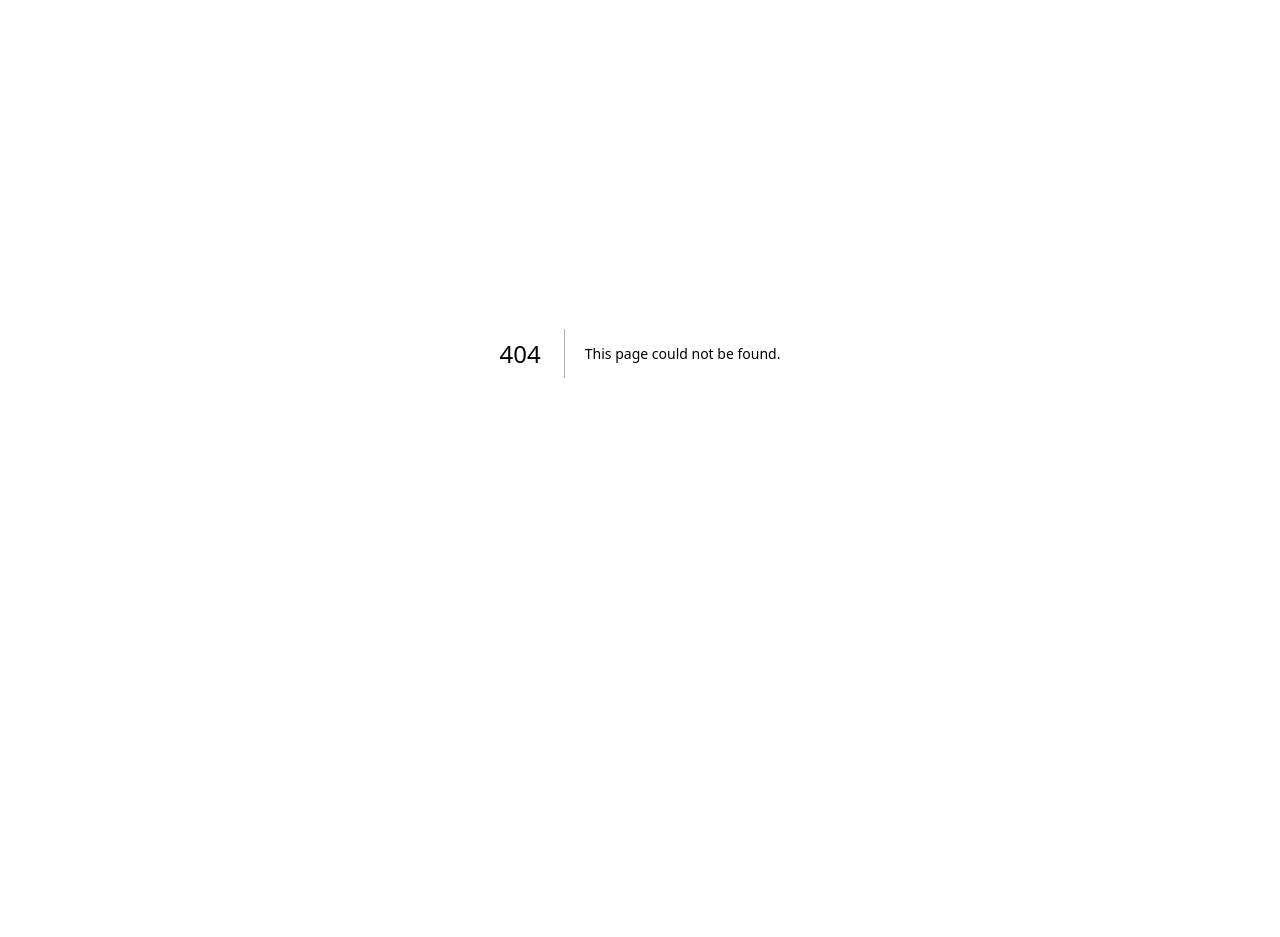
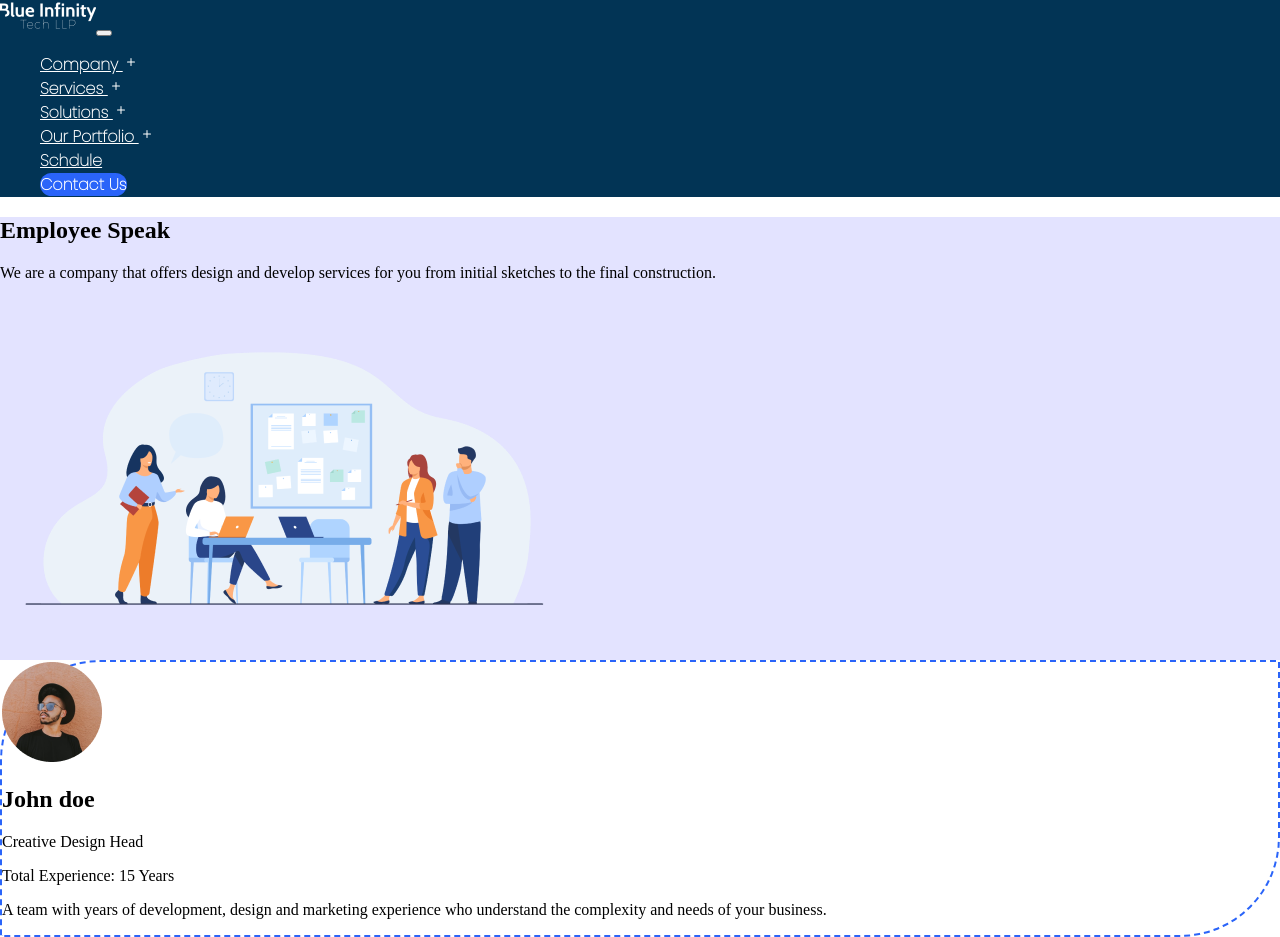
Before and after one commit to MN-React-Js-Dev/koli-info-website, a Next.js app: page /employeeSpeaks in a window 1280 px wide. Before the commit this address had no page. Shown: the part 47-984 px from the top of the page. Before the commit the page ends 800 px from the top, so only its background shows below. Built offline with nearby package versions, Linux system fonts and the light colour scheme.

Commit message:
employee speajk page done

```diff
--- /dev/null
+++ b/src/pages/employeeSpeaks.js
@@ -0,0 +1,51 @@
+import Header from '@/commonComponent/Header'
+import React from 'react'
+import EmployeespeakImage from '../assets/images/employeespeakimage.png'
+import Image from 'next/image'
+import ProfileImage from '../assets/images/profile.png'
+
+
+const employeeSpeaks = () => {
+    return (
+        <>
+            <Header />
+            <section className='employee-speak' style={{ "background": "#E3E3FF" }}>
+                <div className='container'>
+                    <div className='row'>
+                        <div className='col-sm-6'>
+                            <div className='mt-5'>
+
+                                <h1>Employee Speak</h1>
+                                <p>
+                                    We are a company that offers design
+                                    and develop services for you from initial
+                                    sketches to the final construction.
+                                </p>
+                            </div>
+                        </div>
+                        <div className='col-sm-6'>
+                            <Image src={EmployeespeakImage} class="img-fluid" />
+                        </div>
+                    </div>
+                </div>
+            </section>
+            <section className='qualities-we-take'>
+                <div className='container'>
+                    <div className='row mb-5 mt-5 cst-border-hjohn pt-5 pb-5'>
+                        <div className='col-md-2 col-4' >
+                            <Image src={ProfileImage}/>
+                        </div>
+                        <div className='col-md-10 col-8'>
+                            <h2>John doe</h2>
+                            <p>Creative Design Head </p>
+                            <p>Total Experience: 15 Years</p>
+                            <p>A team with years of development, design and marketing experience who understand the complexity and needs of your business.</p>
+                        </div>
+                    </div>
+                </div>
+            </section>
+        </>
+    )
+}
+
+export default employeeSpeaks
--- a/src/styles/globals.css
+++ b/src/styles/globals.css
@@ -456,3 +456,9 @@ input {
   border: 1px dashed #2A64F9;
 
 }
+
+.cst-border-hjohn{
+  border: 2px dashed #2A64F9;
+   border-radius: 100px 0px 100px 0px
+
+}
```
Also changed, not shown: src/assets/images/employeespeakimage.png (added), src/assets/images/profile.png (added).
